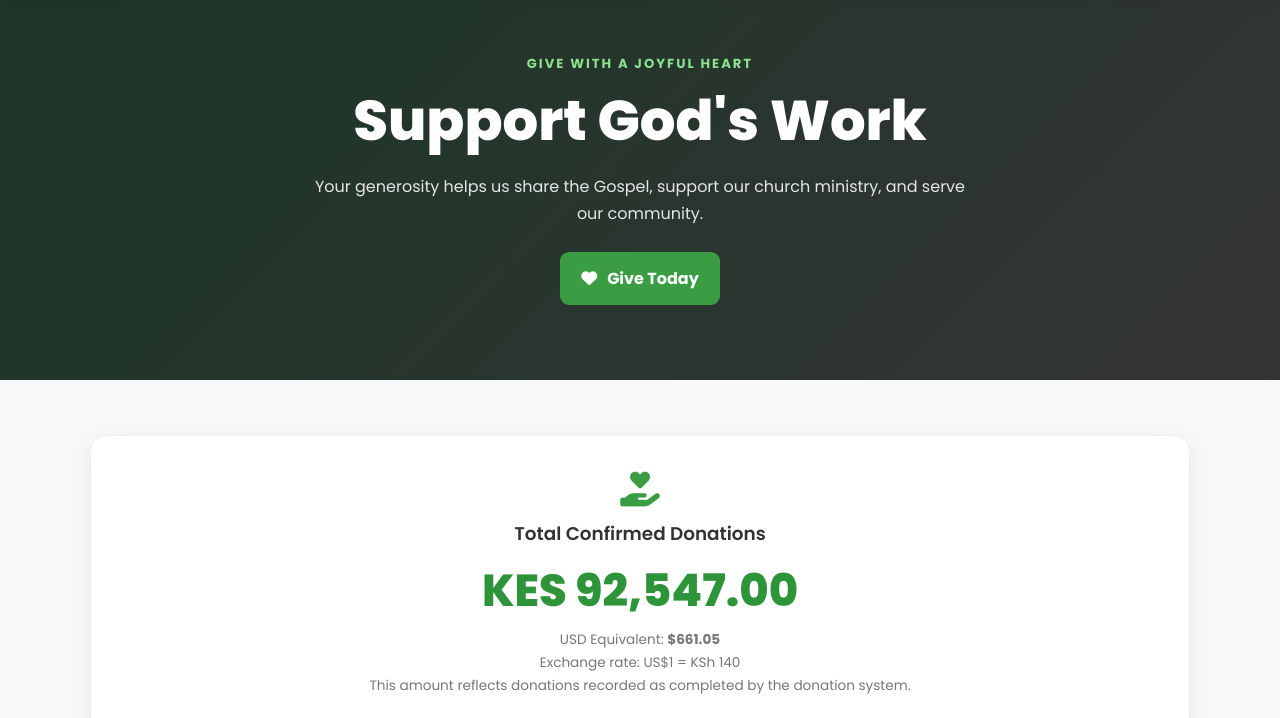
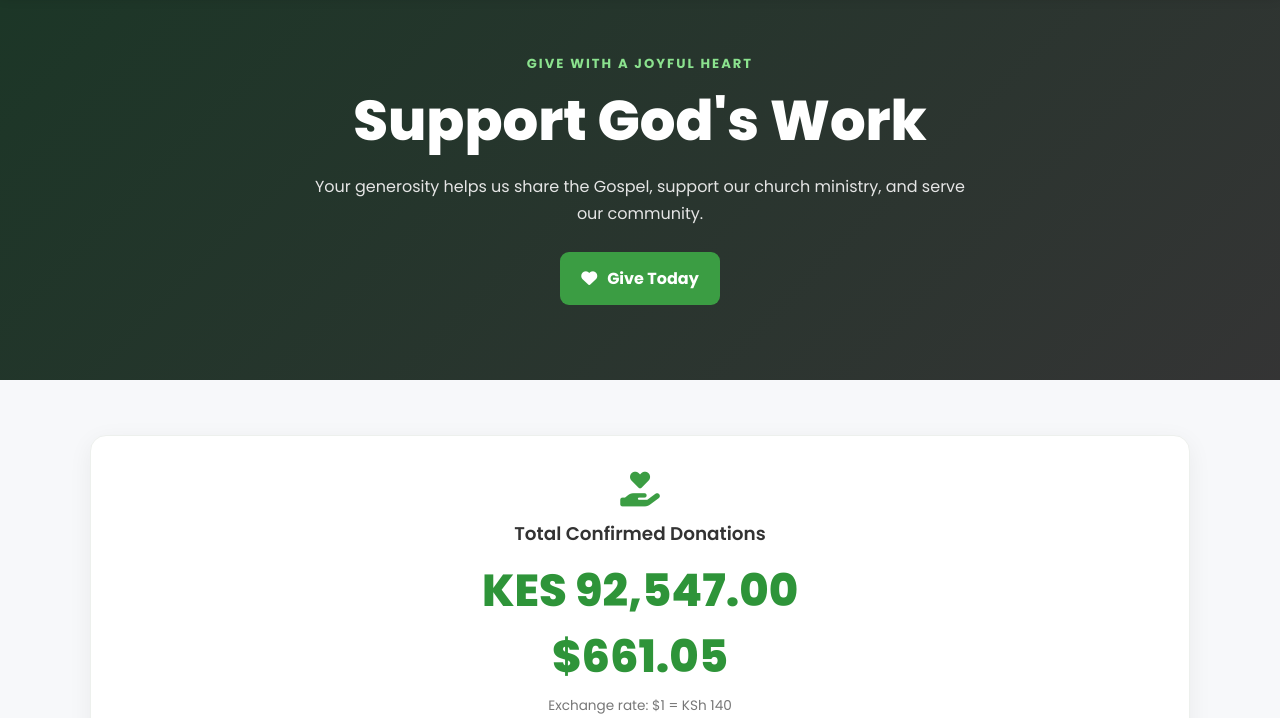
Before and after one commit to isaacnyongesa459-jpg/imperishable-church-website, a plain HTML site: page donate.html in a window 1280 px wide. Shown: the part 82-800 px from the top of the page. Drawn offline with Linux system fonts and the light colour scheme.

Commit message:
Update donate.html

```diff
--- a/donate.html
+++ b/donate.html
@@ -95,6 +95,7 @@
 
         <!-- ================= DONATION TOTAL
 
+
 <!-- Donation Total -->
 <section class="donation-summary" aria-labelledby="donation-total-heading">
     <div class="container">
@@ -109,13 +110,12 @@
                 KES 92,547.00
             </div>
 
-            <p class="usd-equivalent">
-                USD Equivalent:
-                <strong id="usdAmount">$661.05</strong>
-            </p>
+            <div class="main-amount" id="usdAmount" aria-live="polite">
+                $661.05
+            </div>
 
             <p class="exchange-rate">
-                Exchange rate: US$1 = KSh 140
+                Exchange rate: $1 = KSh 140
             </p>
 
             <p>
```
